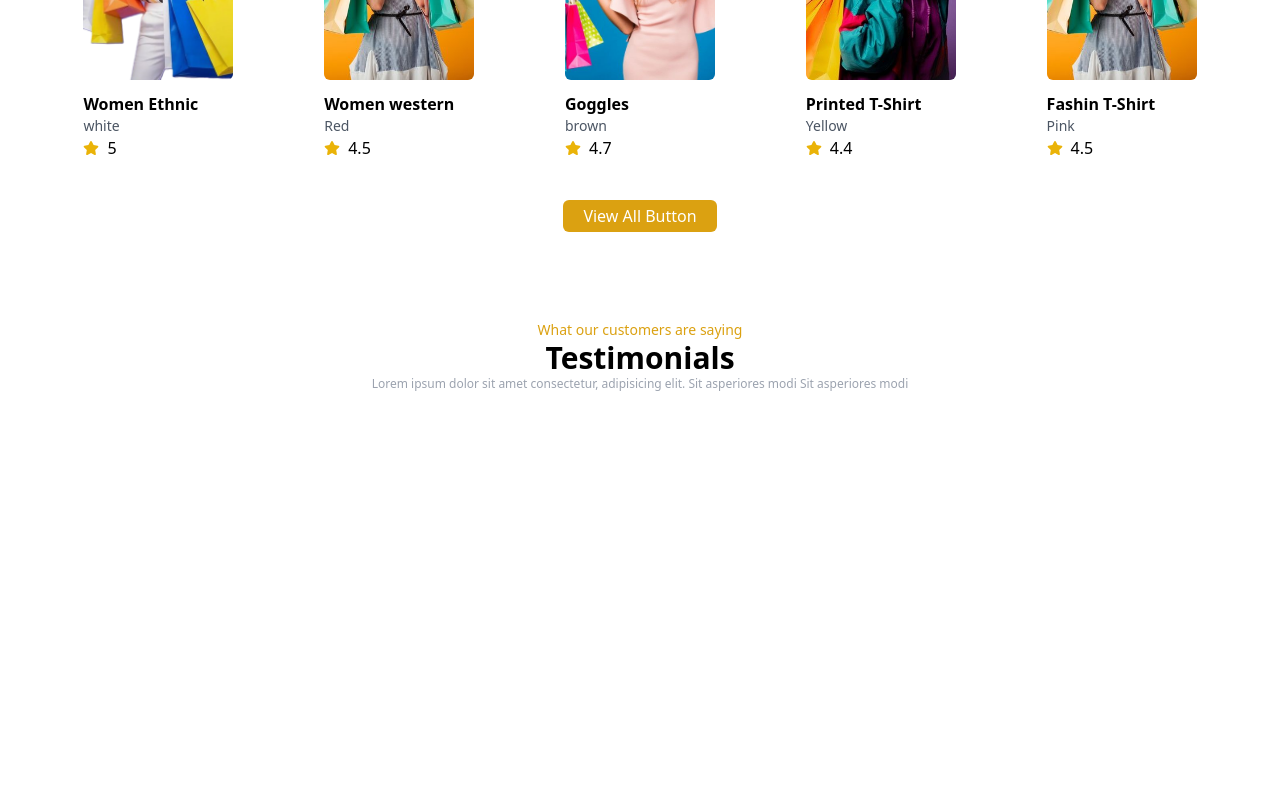
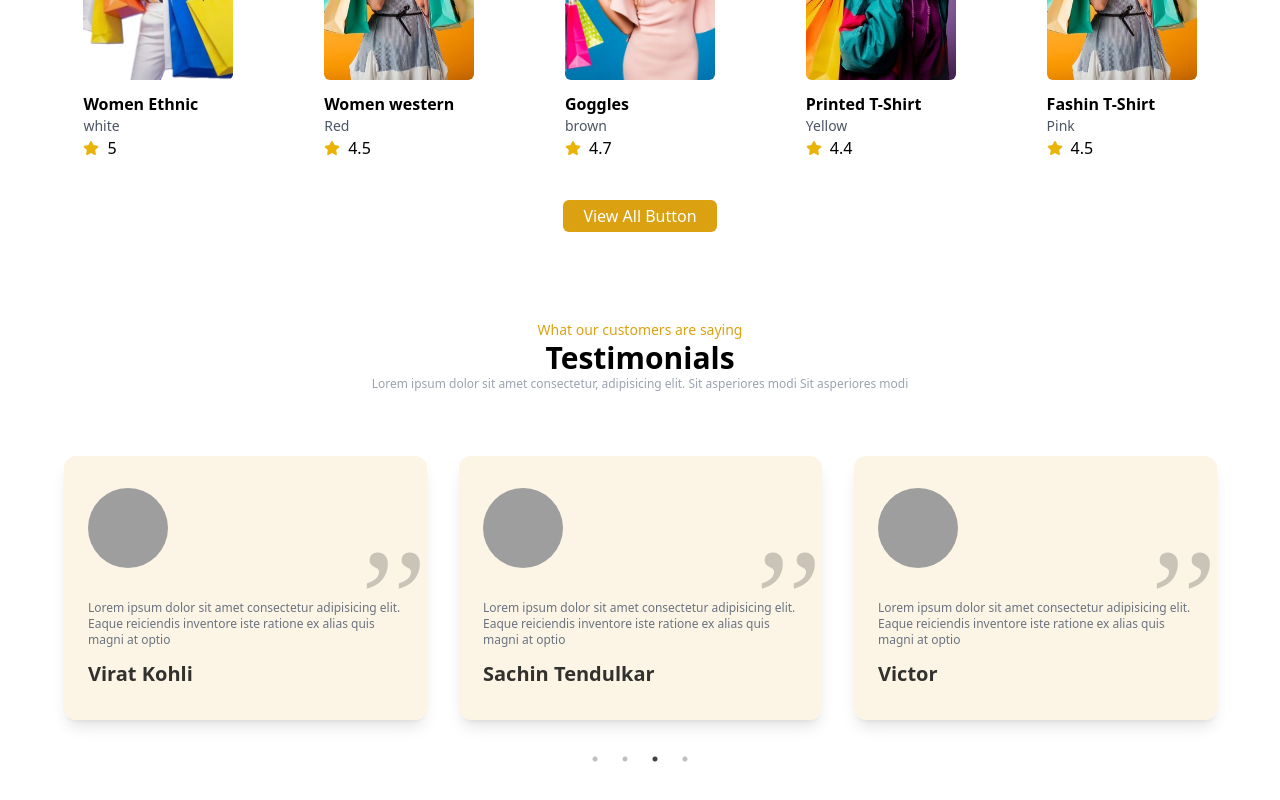
Before and after one commit to G3RGES/eccomerce-website, a React (Vite) app: page / in a window 1280 px wide. Shown: the part 2860-3660 px from the top of the page. Before the commit the page ends 3332 px from the top, so only its background shows below. Built offline with nearby package versions, Linux system fonts and the light colour scheme; grey boxes are pictures that could not be loaded.

Commit message:
Update Testimonials.jsx

```diff
--- a/src/components/Testimonials.jsx
+++ b/src/components/Testimonials.jsx
@@ -69,7 +69,7 @@ const Testimonials = () => {
   };
 
   return (
-    <div className="py-10">
+    <div className="py-10 mb-10">
       <div className="container">
         {/* header section */}
         <div className="text-center mb-10 max-w-[600px] mx-auto ">
@@ -89,6 +89,37 @@ const Testimonials = () => {
         </div>
 
         {/* Testimonial cards */}
+        <div data-aos="zoom-in">
+          <Slider {...settings}>
+            {TestimonialData.map((data) => (
+              <div className="my-6" key={data.id}>
+                <div
+                  className="flex flex-col gap-4 shadow-lg py-8 px-6 mx-4
+                rounded-xl dark:bg-gray-800 bg-primary/10 relative"
+                >
+                  <div className="mb-4">
+                    <img
+                      src={data.img}
+                      alt=""
+                      className="rounded-full w-20 h-20"
+                    />
+                  </div>
+                  <div className="flex flex-col items-center gap-4">
+                    <div className="space-y-3">
+                      <p className="text-xs text-gray-500">{data.text}</p>
+                      <h1 className="text-xl font-bold text-black/80 dark:text-light">
+                        {data.name}
+                      </h1>
+                    </div>
+                  </div>
+                  <p className="text-black/20 text-9xl font-serif absolute top-0 right-0">
+                    ,,
+                  </p>
+                </div>
+              </div>
+            ))}
+          </Slider>
+        </div>
       </div>
     </div>
   );
```
